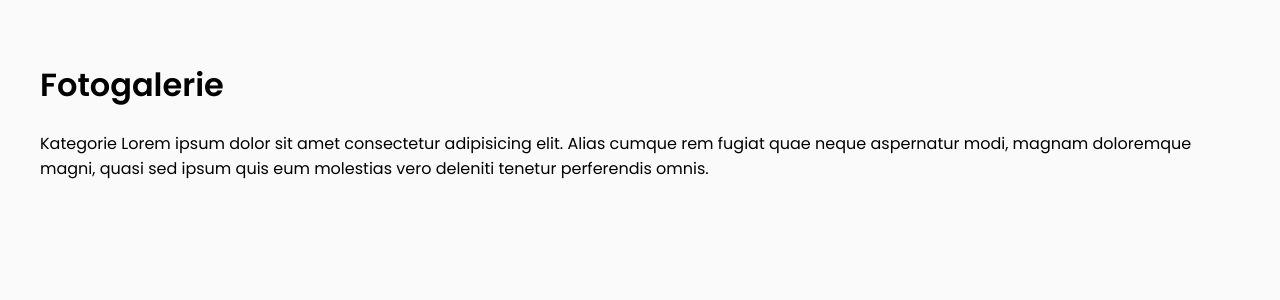
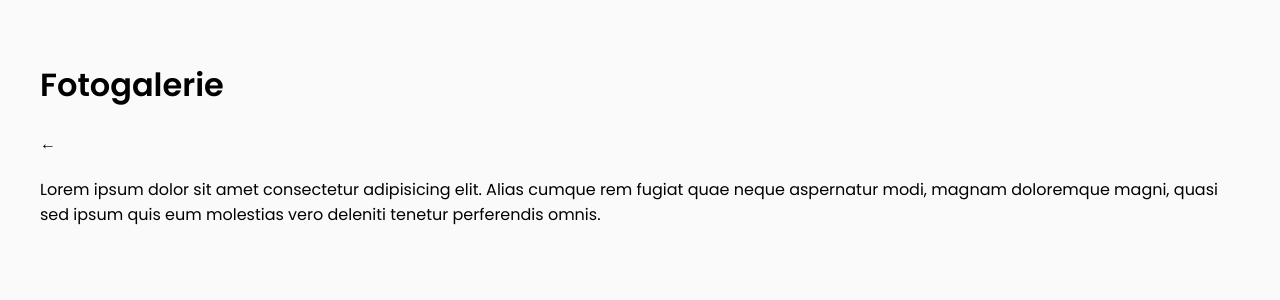
Before and after one commit to martin-k15/angular-gallery, an Angular app: page /photos in a window 1280 px wide. Shown: the top 300 px of the page. Built offline with nearby package versions, Linux system fonts and the light colour scheme.

Commit message:
needs to be imporved

```diff
--- a/src/app/app.component.html
+++ b/src/app/app.component.html
@@ -1,6 +1,6 @@
 <div class="container">
   <div class="row">
-
+    <h1>Fotogalerie</h1>
     <router-outlet></router-outlet>
     <!-- <app-photo-category *ngIf="!addNewCategory" [cat]="categories" [addNew] = "addNewCategory" (userAddCategory)="userClicked()"></app-photo-category> -->
     <!-- <app-form-add-category *ngIf="addNewCategory" (closeAddForm)="hideForm()"></app-form-add-category> -->
--- a/src/app/form-add-category/form-add-category.component.scss
+++ b/src/app/form-add-category/form-add-category.component.scss
@@ -1,9 +1,13 @@
+body{
+    background-color: grey;
+}
 .box-form {
     display: flex;
     flex-direction: column;
     width: 20em;
     height: 10em;
     border: 1px solid black;
+
     border-radius: 12px;
     padding: 1em;
     margin: 0 auto;
--- a/src/app/photo-category.service.ts
+++ b/src/app/photo-category.service.ts
@@ -14,4 +14,17 @@ export class PhotoCategoryService{
       getCategories(){
         return this.categories.slice();
       }
+
+      categoryName: string
+      setCategory(elem: PhotoCategory){
+        this.categoryName = elem.name;
+      }
+
+      getCategoryName(){
+        return this.categoryName;
+      }
+
+      getPhotosOfCategory(name: string){
+        console.log(this.categories)
+      }
 }
--- a/src/app/photo-category/photo-category.component.html
+++ b/src/app/photo-category/photo-category.component.html
@@ -1,7 +1,6 @@
-<h1>Fotogalerie</h1>
-<span>Kategorie</span>
+
 <div class="container">
-    <a class="container__item" *ngFor="let c of categories" routerLink="/photos">
+    <a class="container__item" *ngFor="let c of categories" routerLink="/photos" (click)="showCategory(c)">
         <div class="card">
             <span class="card__info">{{ c.photos.length }} fotek</span>
             <img [src]="c.previewPhotoPath" class="img-responsive" alt="alt-text">
@@ -19,5 +18,3 @@
         </div>
     </a>
 </div>
-
-<app-photos-list *ngIf="categorySelected"></app-photos-list>
--- a/src/app/photo-category/photo-category.component.ts
+++ b/src/app/photo-category/photo-category.component.ts
@@ -38,4 +38,9 @@ export class PhotoCategoryComponent implements OnInit {
     }
   }
 
+  categoryClick: PhotoCategory;
+  showCategory(c: PhotoCategory){
+    this.photoCategoryService.setCategory(c)
+  }
+
 }
--- a/src/app/photos-list/photos-list.component.html
+++ b/src/app/photos-list/photos-list.component.html
@@ -1,5 +1,4 @@
-<h1>Fotogalerie</h1>
-<span>Kategorie</span>
+<h4> &#x2190; {{nameCategory}}</h4>
 <span>
     Lorem ipsum dolor sit amet consectetur adipisicing elit. Alias cumque rem
     fugiat quae neque aspernatur modi, magnam doloremque magni,
--- a/src/app/photos-list/photos-list.component.ts
+++ b/src/app/photos-list/photos-list.component.ts
@@ -1,4 +1,7 @@
 import { Component, OnInit } from '@angular/core';
+import { PhotoCategory } from '../photo-category.module';
+import { PhotoCategoryService } from '../photo-category.service';
+import { Photo } from '../photo.module';
 
 @Component({
   selector: 'app-photos-list',
@@ -7,10 +10,17 @@ import { Component, OnInit } from '@angular/core';
 })
 export class PhotosListComponent implements OnInit {
 
-  constructor() { }
+
+  constructor(private photoCatServ: PhotoCategoryService) { }
 
 
+  nameCategory: string;
+  photos: Photo[];
+
   ngOnInit(): void {
+    this.nameCategory = this.photoCatServ.getCategoryName();
+    this.photoCatServ.getPhotosOfCategory(this.nameCategory);
+    console.log("Name get")
 
   }
 
```
Also changed, not shown: src/app/photo-category/add-new-category.service.ts (added, +17 -0 lines).
